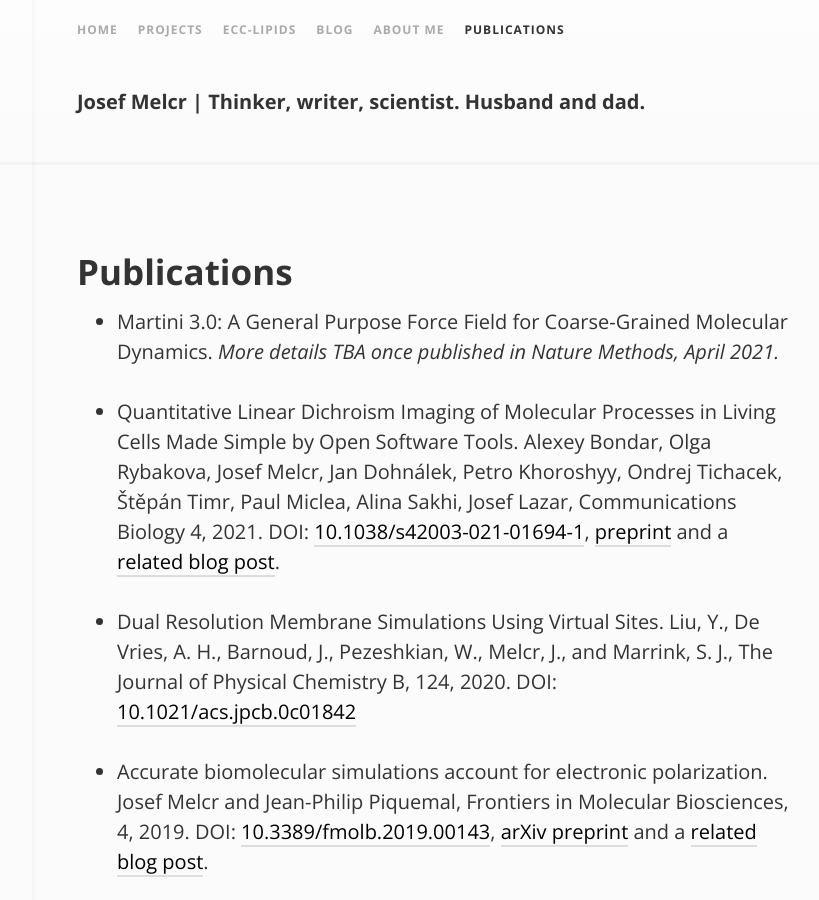
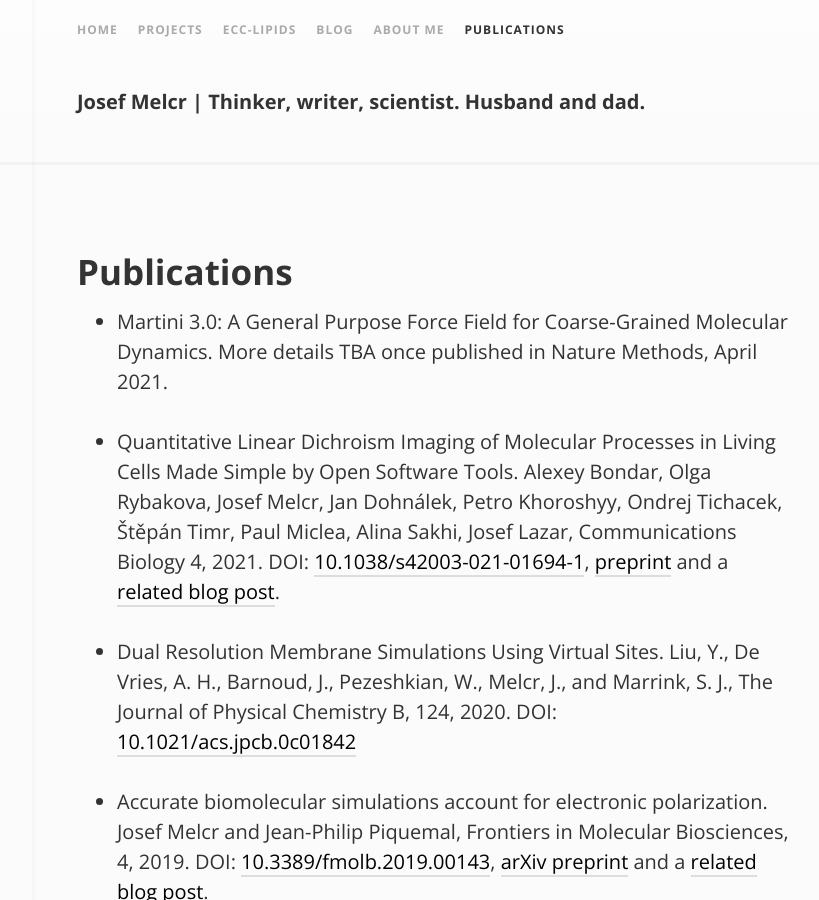
Before and after one commit to jmelcr/jmelcr.github.io, a Jekyll site: the page built from publications.md, in a window 1280 px wide and 900 px high. Shown: the whole window, without its empty margins (203-1022 px from the left). Built offline with Jekyll 4.4.1, drawn with Linux system fonts in a browser that asks for light colours; comment, search, counter and statistics services are not loaded.

Commit message:
small fix

```diff
--- a/publications.md
+++ b/publications.md
@@ -7,7 +7,7 @@ permalink: publications
 # Publications
 
 - Martini 3.0: A General Purpose Force Field for Coarse-Grained Molecular Dynamics.
-_More details TBA once published in Nature Methods, April 2021._
+More details TBA once published in Nature Methods, April 2021.
 
 - Quantitative Linear Dichroism Imaging of Molecular Processes in Living Cells Made Simple by Open Software Tools.
 Alexey Bondar, Olga Rybakova, Josef Melcr, Jan Dohnálek, Petro Khoroshyy,
```
